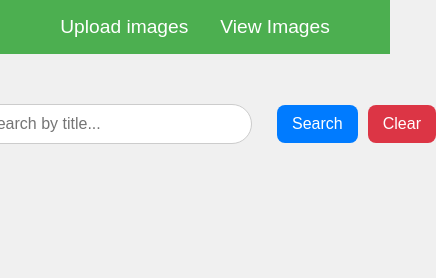
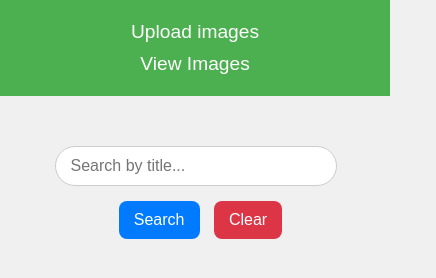
Before and after one commit to admasu-africa/image-uploader, a plain HTML site: page frontend/index.html in a window 390 px wide. Shown: the whole page, 436 px wide, since content can reach past the window. Drawn offline with Linux system fonts and the light colour scheme; no server answers.

Commit message:
Making responsive search field

```diff
--- a/frontend/index.html
+++ b/frontend/index.html
@@ -16,8 +16,12 @@
     <div class="container">
       <div id="searchElement">
         <input type="text" id="searchInput" placeholder="Search by title..." />
-        <button id="searchButton">Search</button>
+        <div>
+          <button id="searchButton">Search</button>
         <button id="resetButton">Clear</button>
+        </div>
+
+
       </div>
       <div
         id="message"
--- a/frontend/styles.css
+++ b/frontend/styles.css
@@ -204,6 +204,18 @@ nav a:hover {
 
 
 @media (max-width: 768px) {
+  #searchElement{
+    flex-direction: column;
+  }
+  nav{
+    flex-direction: column;
+    justify-content: center;
+    align-items: center;
+  }
+  nav a{
+    padding: 5px;
+    border: 1px;
+  }
   .card .image-container {
       gap: 8px;
   }
@@ -264,3 +276,242 @@ nav a:hover {
   font-size: 1.5em;
   color: #666;
 }
+
+
+/*
+body {
+  font-family: Arial, sans-serif;
+  margin: 0;
+  padding: 0;
+  background-color: #f0f0f0;
+}
+
+header {
+  position: sticky;
+  top: 0;
+  z-index: 1000;
+  background: #4caf50;
+}
+
+nav {
+  display: flex;
+  justify-content: space-around;
+  flex-wrap: wrap;
+  background: #4caf50;
+  padding: 1rem;
+}
+
+nav a {
+  color: white;
+  text-decoration: none;
+  font-size: 1rem;
+  margin: 0.5rem 0;
+  transition: color 0.3s;
+}
+
+nav a:hover {
+  color: #d4d4d4;
+}
+
+#searchElement {
+  display: flex;
+  flex-direction: column;
+  align-items: center;
+  margin: 20px 10px;
+}
+
+#searchInput {
+  padding: 10px;
+  border: 1px solid #ccc;
+  border-radius: 24px;
+  font-size: 14px;
+  width: 100%;
+  max-width: 300px;
+  margin-bottom: 10px;
+}
+
+#searchButton,
+#resetButton {
+  padding: 10px;
+  background-color: #007bff;
+  color: white;
+  border: none;
+  border-radius: 8px;
+  cursor: pointer;
+  font-size: 14px;
+  margin: 5px 10px;
+  transition: background-color 0.3s;
+  width: 100%;
+  max-width: 150px;
+}
+
+#searchButton:hover {
+  background-color: #0056b3;
+}
+
+#resetButton {
+  background-color: #dc3545;
+}
+
+#resetButton:hover {
+  background-color: #c82333;
+}
+
+#message {
+  text-align: center;
+  margin-top: 10px;
+  color: #c82333;
+  font-size: 1rem;
+}
+
+#scrollToTop {
+  position: fixed;
+  bottom: 20px;
+  left: 50%;
+  transform: translateX(-50%);
+  background-color: hsl(91, 92%, 23%);
+  color: white;
+  border: none;
+  border-radius: 4px;
+  padding: 10px 15px;
+  cursor: pointer;
+  font-size: 16px;
+  transition: opacity 0.3s;
+}
+
+#scrollToTop:hover {
+  background-color: #0056b3;
+}
+
+.container {
+  display: flex;
+  flex-direction: column;
+  align-items: center;
+  width: 100%;
+  max-width: 1200px;
+  margin: 0 auto;
+  padding: 20px;
+}
+
+#gallery {
+  display: grid;
+  gap: 16px;
+  padding: 16px;
+  width: 100%;
+  grid-template-columns: repeat(auto-fit, minmax(280px, 1fr));
+}
+
+.card {
+  background-color: #fff;
+  border: 1px solid #ddd;
+  border-radius: 8px;
+  padding: 16px;
+  box-shadow: 0 2px 5px rgba(0, 0, 0, 0.1);
+  display: flex;
+  flex-direction: column;
+  align-items: center;
+  width: 100%;
+  max-width: 320px;
+}
+
+.card h3 {
+  font-size: 1.2rem;
+  font-weight: bold;
+  text-align: center;
+  margin-bottom: 8px;
+}
+
+.card p {
+  font-size: 1rem;
+  color: #555;
+  text-align: center;
+  margin-bottom: 16px;
+}
+
+.card .image-container {
+  display: flex;
+  flex-wrap: wrap;
+  gap: 10px;
+  justify-content: center;
+  width: 100%;
+}
+
+.card .image-container img {
+  width: 100px;
+  height: 100px;
+  border-radius: 8px;
+  object-fit: cover;
+}
+
+.card .see-more {
+  display: none;
+  margin-top: 10px;
+  padding: 8px 16px;
+  background-color: #007bff;
+  color: white;
+  border: none;
+  border-radius: 4px;
+  cursor: pointer;
+}
+
+.card .see-more.show {
+  display: inline-block;
+}
+
+.card .see-more:hover {
+  background-color: #0056b3;
+}
+
+.loading-indicator {
+  text-align: center;
+  margin-top: 20px;
+  font-size: 1.2rem;
+  color: #666;
+}
+
+@media (max-width: 768px) {
+  nav {
+    flex-direction: column;
+  }
+
+  .card .image-container img {
+    width: 80px;
+    height: 80px;
+  }
+
+  .card h3 {
+    font-size: 1rem;
+  }
+
+  .card p {
+    font-size: 0.9rem;
+  }
+}
+
+@media (max-width: 480px) {
+  #searchInput {
+    width: 100%;
+  }
+
+  #searchButton,
+  #resetButton {
+    max-width: 120px;
+    font-size: 12px;
+  }
+
+  .card .image-container img {
+    width: 70px;
+    height: 70px;
+  }
+
+  .card h3 {
+    font-size: 0.9rem;
+  }
+
+  .card p {
+    font-size: 0.8rem;
+  }
+}
+
+
+*/
--- a/frontend/upload.css
+++ b/frontend/upload.css
@@ -64,7 +64,7 @@ nav a:hover {
   }
   #description{
     height: 126px;
-    width: 594px;
+    /* width: 594px; */
     border-radius: 5px;
   }
   button {
```
